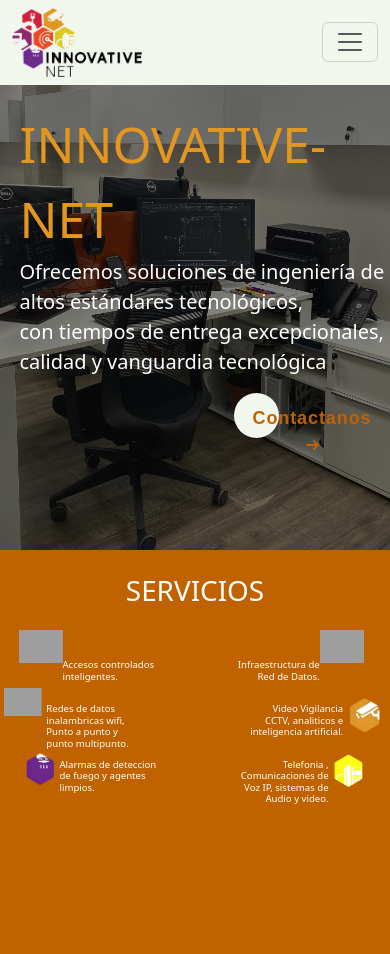
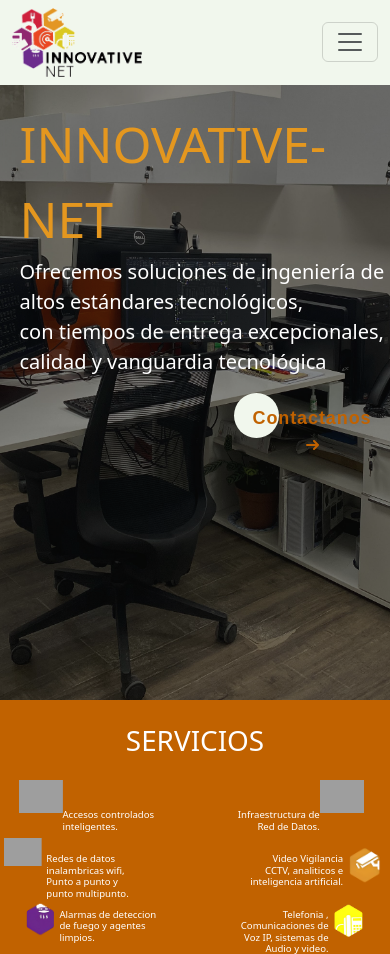
Before and after one commit to Innovative-net-mx/innovative-Webpage, a Django app: page / in a window 390 px wide. Shown: the top 954 px of the page. Run offline with Django 3.2, Linux system fonts and the light colour scheme; some libraries are stand-ins or nearby versions; grey boxes are pictures that could not be loaded.

Commit message:
media query

```diff
--- a/homepage/static/css/estilo.css
+++ b/homepage/static/css/estilo.css
@@ -84,10 +84,10 @@
  }
 
  @media(max-width: 500px) {
-     .img_index {
-         height: 500px;
-     }
- }
+    .img_index {
+        height: 700px;
+    }
+}
 
  @media(max-width: 900px) {
      .img_index {
--- a/homepage/templates/homepage/home_ruben.html
+++ b/homepage/templates/homepage/home_ruben.html
@@ -18,7 +18,13 @@
     </button>
   </a>
   </div>
-
+  <style>
+     @media(max-width: 500px) {
+     .img_index {
+         height: 700px;
+     }
+ }
+  </style>
 <div id="section2" class="servicios">
 <br>
 
```
